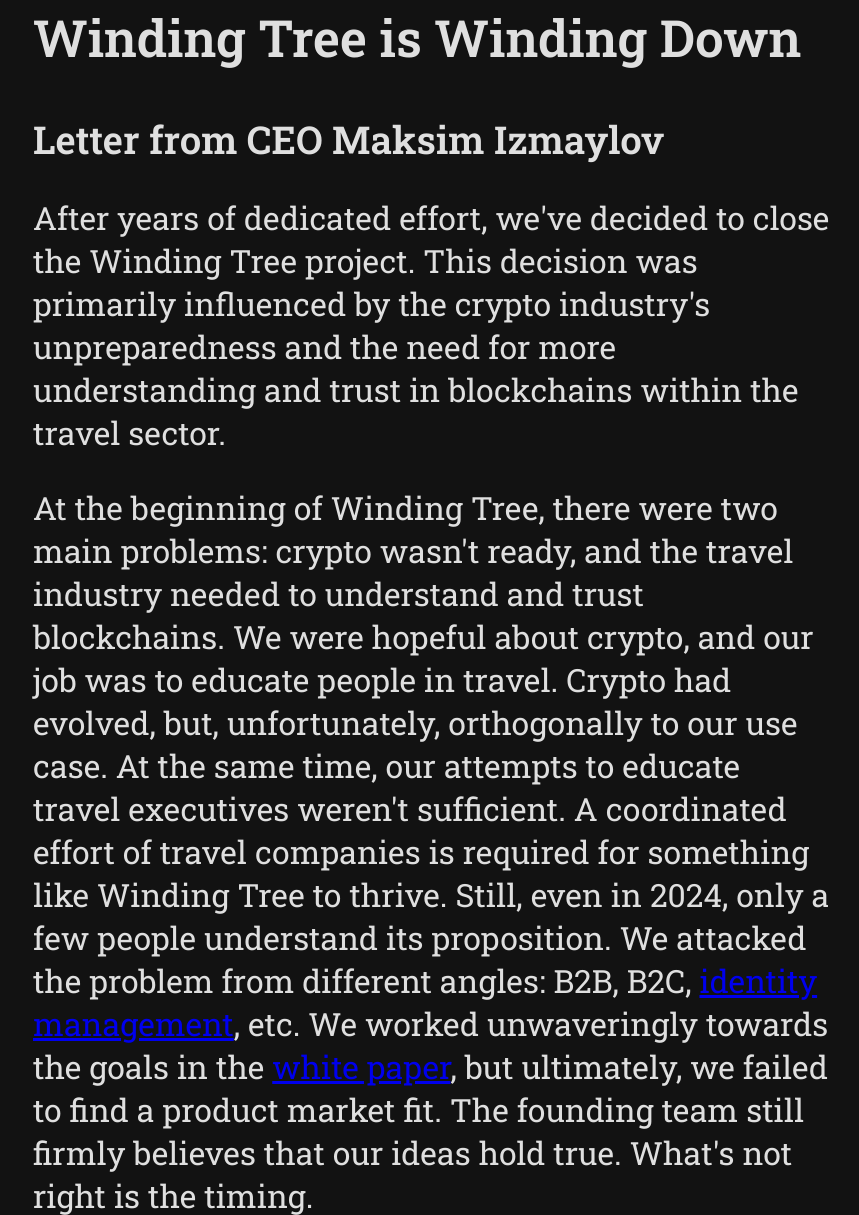
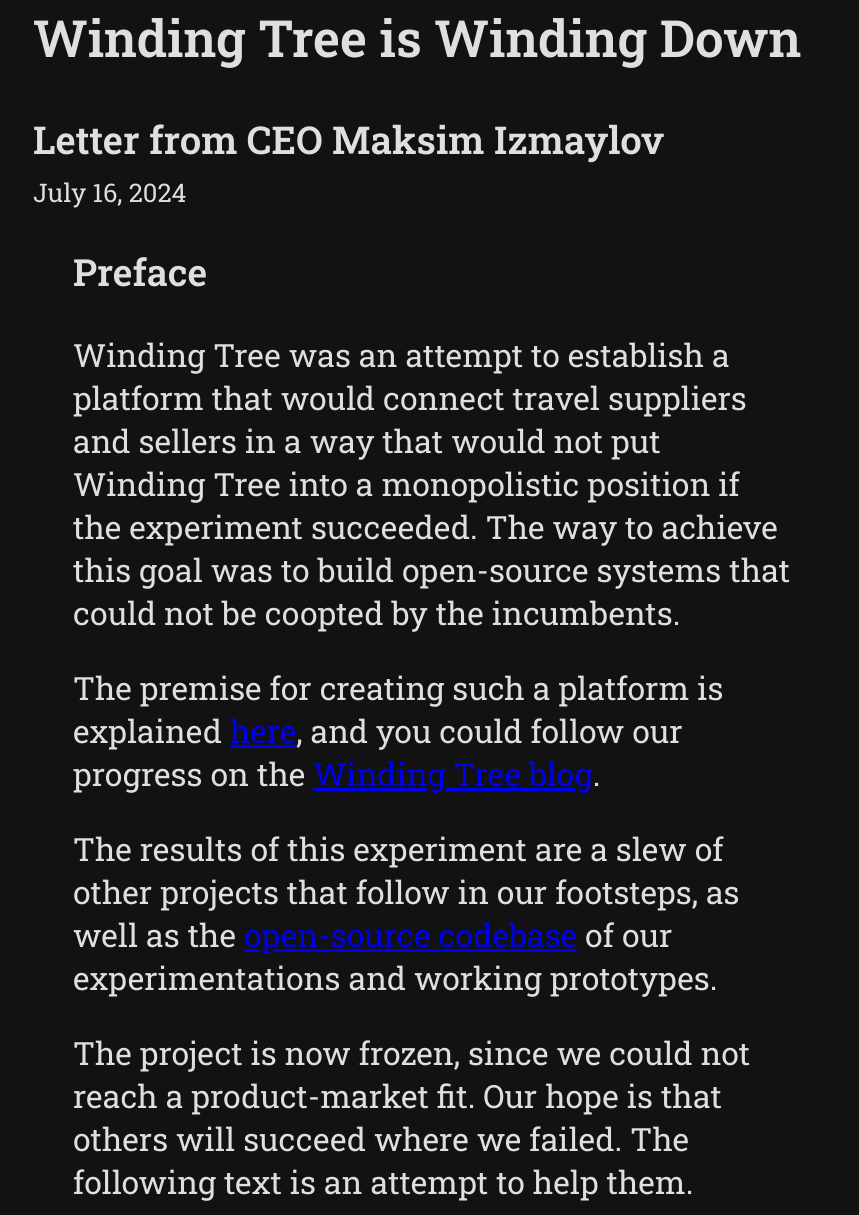
Before and after one commit to windingtree/winding-down, a plain HTML site: page index.html in a window 1280 px wide. Shown: the part 39-1254 px from the top of the page, without its empty margins (207-1066 px from the left). Drawn offline with Linux system fonts and the light colour scheme.

Commit message:
Add preface

```diff
--- a/index.html
+++ b/index.html
@@ -27,6 +27,10 @@
       }
       h2 {
         font-size: 1.2em;
+      }
+      .date {
+        margin-top: -0.8em;
+        font-size: 0.8em;
       }
       @media screen and (max-width: 899px) {
         html {
@@ -60,6 +64,16 @@
     <article>
       <h1>Winding Tree is Winding Down</h1>
       <h2>Letter from CEO Maksim Izmaylov</h2>
+      <p class="date">July 16, 2024</p>
+
+      <blockquote>
+        <h3>Preface</h3>
+        <p>Winding Tree was an attempt to establish a platform that would connect travel suppliers and sellers in a way that would not put Winding Tree into a monopolistic position if the experiment succeeded. The way to achieve this goal was to build open-source systems that could not be coopted by the incumbents.</p>
+        <p>The premise for creating such a platform is explained <a href="https://web.archive.org/web/20221221161013/https://www.linkedin.com/pulse/travel-industrys-invisible-battle-maksim-izmaylov/">here</a>, and you could follow our progress on the <a href="https://blog.windingtree.com/">Winding Tree blog</a>.</p>
+        <p>The results of this experiment are a slew of other projects that follow in our footsteps, as well as the <a href="https://github.com/windingtree">open-source codebase</a> of our experimentations and working prototypes.</p>
+        <p>The project is now frozen, since we could not reach a product-market fit. Our hope is that others will succeed where we failed. The following text is an attempt to help them.</p>
+      </blockquote>
+
       <p>After years of dedicated effort, we've decided to close the Winding Tree project. This decision was primarily influenced by the crypto industry's unpreparedness and the need for more understanding and trust in blockchains within the travel sector.</p>
       <p>At the beginning of Winding Tree, there were two main problems: crypto wasn't ready, and the travel industry needed to understand and trust blockchains. We were hopeful about crypto, and our job was to educate people in travel. Crypto had evolved, but, unfortunately, orthogonally to our use case. At the same time, our attempts to educate travel executives weren't sufficient. A coordinated effort of travel companies is required for something like Winding Tree to thrive. Still, even in 2024, only a few people understand its proposition. We attacked the problem from different angles: B2B, B2C, <a href="https://github.com/windingtree/white-paper-v2/blob/main/build/paper.pdf">identity management</a>, etc. We worked unwaveringly towards the goals in the <a href="https://github.com/windingtree/white-paper/blob/main/white-paper.pdf">white paper</a>, but ultimately, we failed to find a product market fit. The founding team still firmly believes that our ideas hold true. What's not right is the timing.</p>
       <p>Professor <a href="https://orcid.org/0000-0002-0755-5223">Horst Treiblmaier</a> of <a href="https://www.modul.ac.at/">Modul University Vienna</a> is working on a paper in which he aims to analyze our project and why it didn't culminate in a complete overhaul of the travel industry, as we all hoped. While Professor Treiblmaier's probe is underway (it will take several months for him to publish his conclusions), we would like to recap what we learned working on Winding Tree and share it with whoever would be interested in listening.</p>
```
